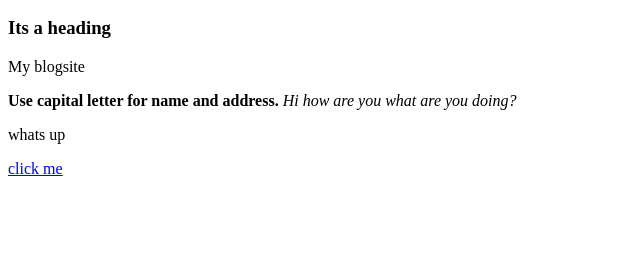
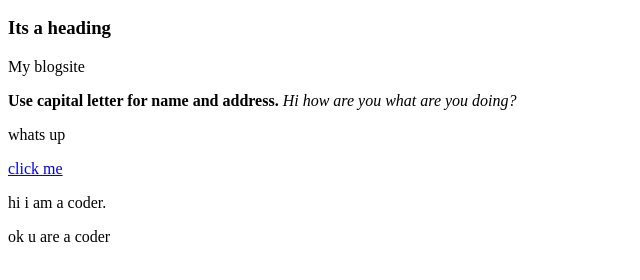
Before and after one commit to aunayem/my-second-repo, a plain HTML site: page index.html in a window 1280 px wide. Shown: the part 110-390 px from the top of the page, without its empty margins (0-640 px from the left). Drawn offline with Linux system fonts and the light colour scheme.

Commit message:
new line added

```diff
--- a/index.html
+++ b/index.html
@@ -15,5 +15,7 @@
     <i>Hi how are you what are you doing?</i>
     <p>whats up</p>
     <a href="https://www.google.com">click me</a>
+    <p>hi i am a coder.</p>
+    <p>ok u are a coder</p>
 </body>
 </html>
```
